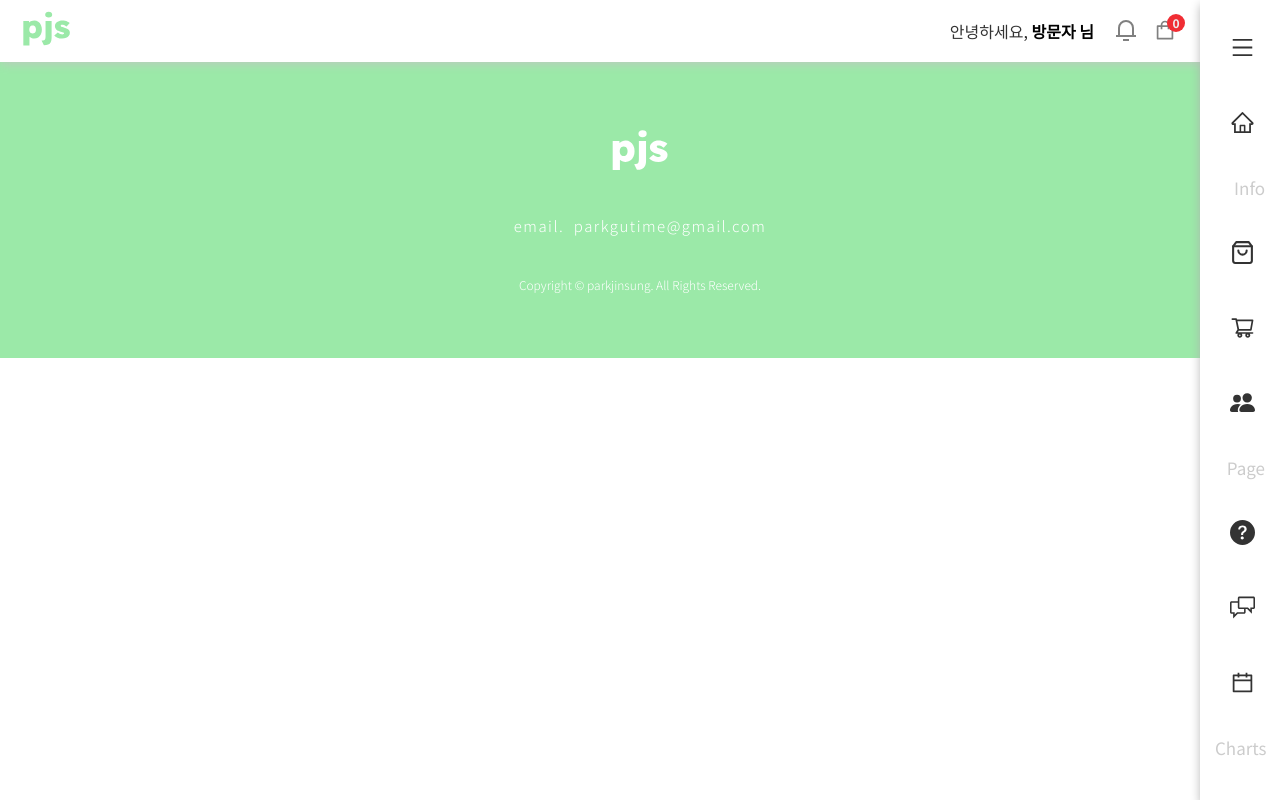
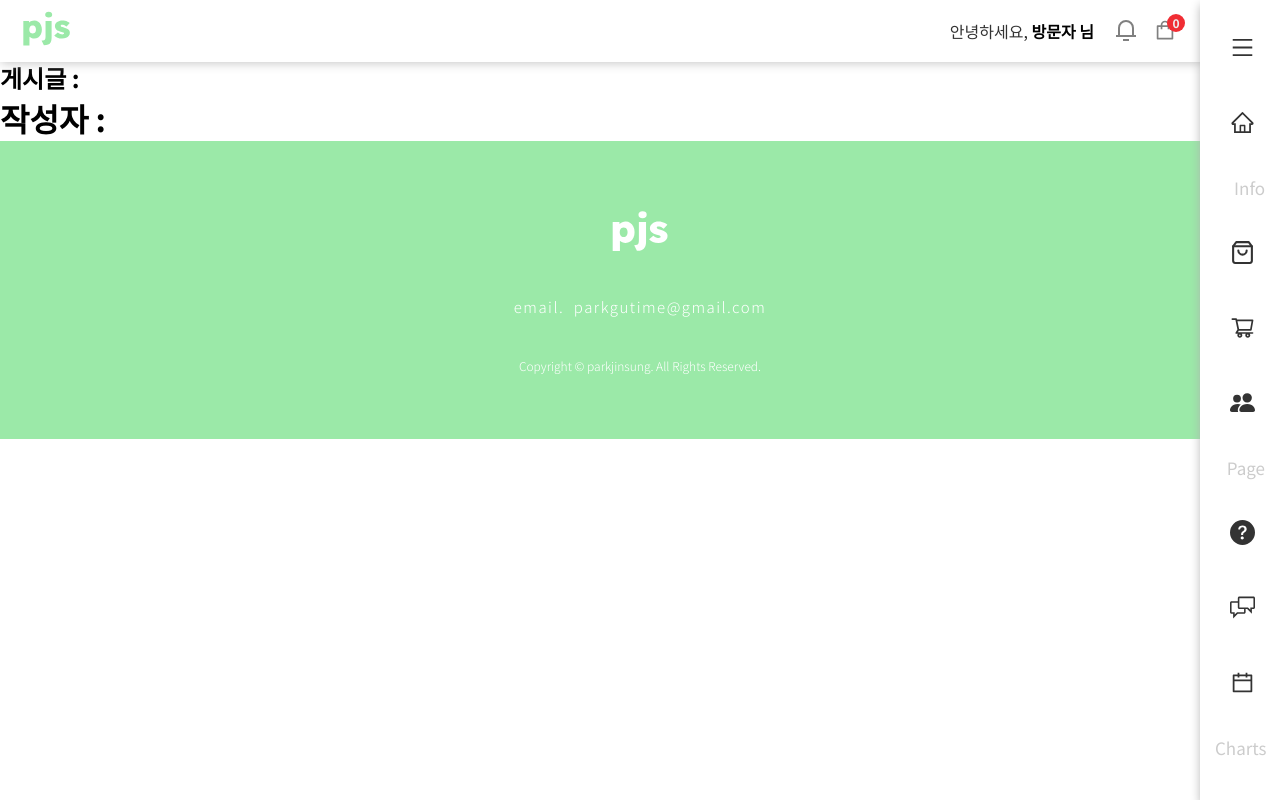
Before and after one commit to 6bell8/plantshop, a Next.js app: page /board/empdetail/1 in a window 1280 px wide. Built offline with nearby package versions, Linux system fonts and the light colour scheme; no server answers.

Commit message:
[test] 옵셔널체이닝 서버 업로드 테스트

```diff
--- a/pages/board/empdetail/[boardDetail].jsx
+++ b/pages/board/empdetail/[slug].jsx
@@ -5,19 +5,17 @@ import { useStateContext } from "../../../context/StateContext";
 
 const boardDetail = () => {
   const router = useRouter();
-  const params = router.query;
+  const params = router.query.slug;
   const { empData, setEmpData } = useStateContext();
 
-  useEffect(() => {}, []);
-  console.log(params);
   return (
     <div>
-      {/* {empData && (
-        <h1>
-          작성자 : {empData[params.boardDetail].name}
-          <span>{empData[params.boardDetail].id}</span>
-        </h1>
-      )} */}
+      {empData && (
+        <div>
+          <h2>게시글 : {empData[params]?.id}</h2>
+          <h1>작성자 : {empData[params]?.name}</h1>
+        </div>
+      )}
     </div>
   );
 };
```
Also changed, not shown: pages/board/index.jsx (+1 -12 lines).
